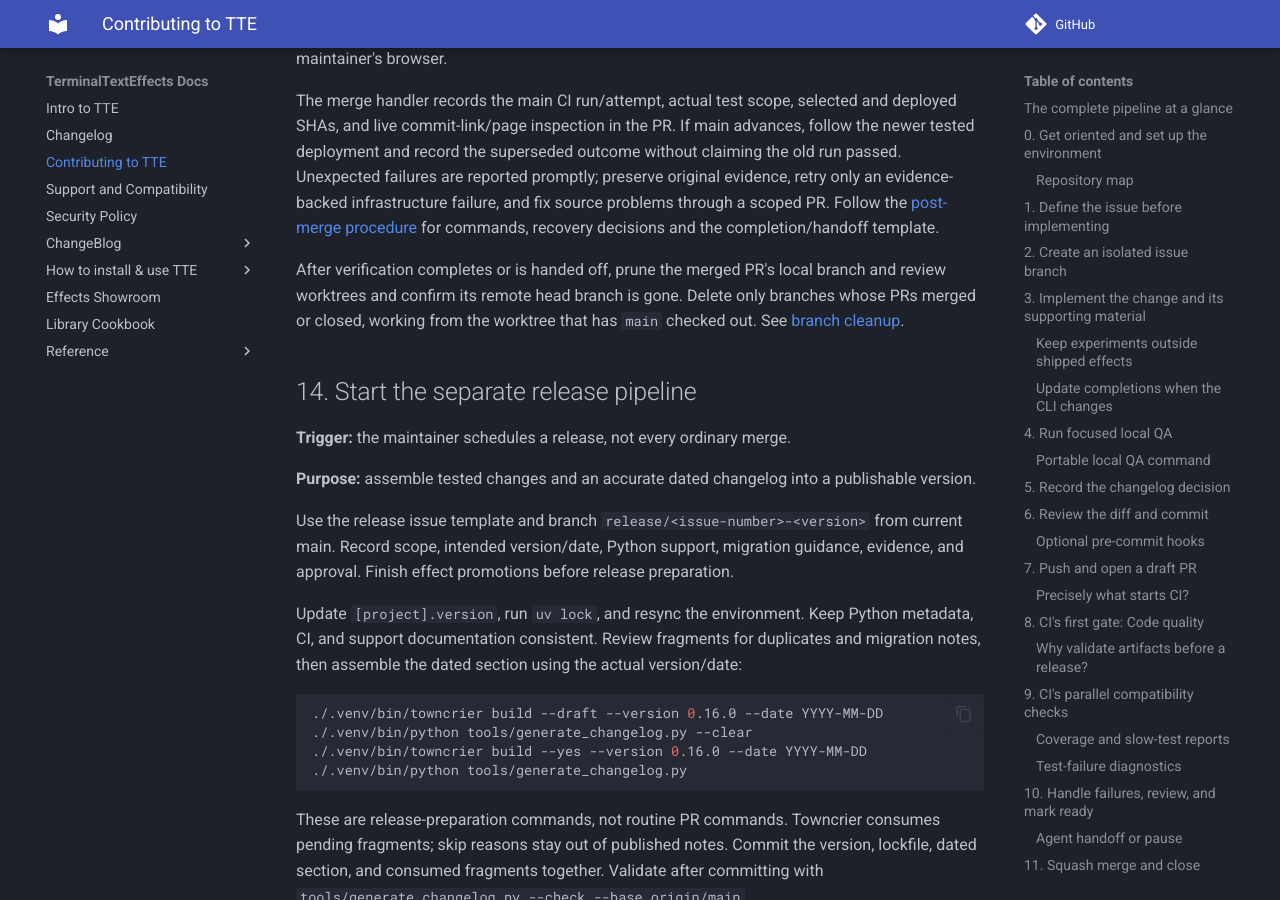
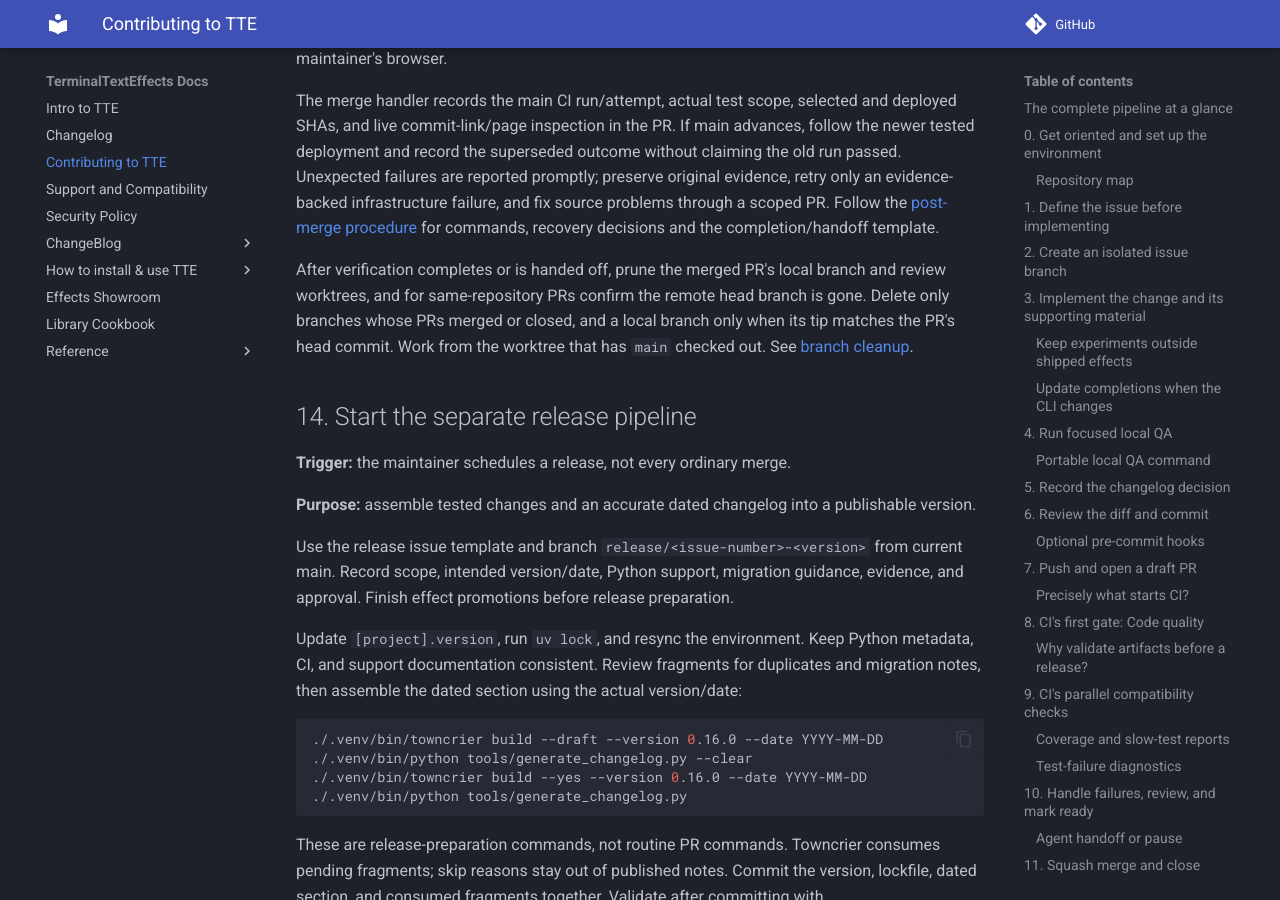
Before and after one commit to ChrisBuilds/terminaltexteffects, an MkDocs documentation site: the page built from docs/development.md, in a window 1280 px wide and 900 px high, scrolled down 19399 px. Built offline with MkDocs 1.6.1 and Material for MkDocs 9.7.7, drawn with Linux system fonts in a browser that asks for light colours; comment, search, counter and statistics services are not loaded.

Commit message:
Verify PR identity and exact refs before pruning branches
Match a local branch to the PR by head commit before deleting it, limit
the origin check to same-repository PRs, leave fork heads to their
owners, and query the fully qualified ref so ls-remote cannot match a
nested branch with the same tail.

```diff
--- a/docs/development.md
+++ b/docs/development.md
@@ -442,8 +442,9 @@ Follow the [post-merge procedure](https://github.com/ChrisBuilds/terminaltexteff
 for commands, recovery decisions and the completion/handoff template.
 
 After verification completes or is handed off, prune the merged PR's local branch and
-review worktrees and confirm its remote head branch is gone. Delete only branches whose
-PRs merged or closed, working from the worktree that has `main` checked out. See
+review worktrees, and for same-repository PRs confirm the remote head branch is gone.
+Delete only branches whose PRs merged or closed, and a local branch only when its tip
+matches the PR's head commit. Work from the worktree that has `main` checked out. See
 [branch cleanup](https://github.com/ChrisBuilds/terminaltexteffects/blob/main/.github/POST_MERGE.md#6-prune-merged-branches).
 
 ## 14. Start the separate release pipeline
```
Also changed, not shown: AGENTS.md (+3 -2 lines), .github/POST_MERGE.md.
